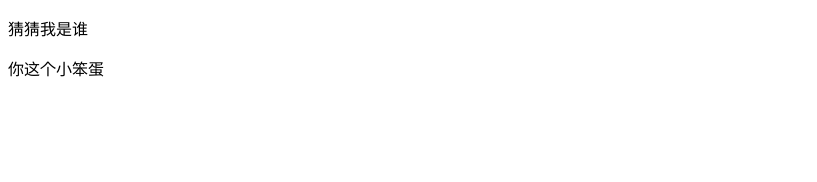
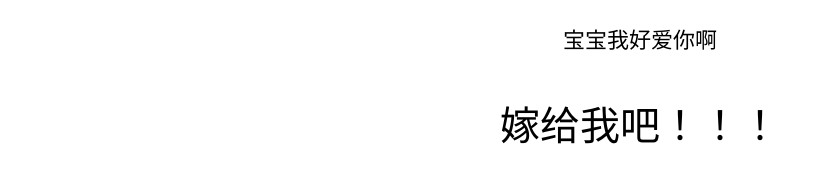
Before and after one commit to phonixH/lutingbaobao, a plain HTML site: page index.html in a window 1280 px wide. Shown: the whole page, without its empty margins (0-817 px from the left). Drawn offline with Linux system fonts and the light colour scheme.

Commit message:
second
second

```diff
--- a/index.html
+++ b/index.html
@@ -3,9 +3,19 @@
   <head>
     <meta charset="utf-8">
     <title></title>
+    <style media="screen">
+      .p1 {
+        text-align: center;
+        font-size: 22px;
+      }
+      .p2 {
+        text-align: center;
+        font-size: 40px;
+      }
+    </style>
   </head>
   <body>
-    <p>猜猜我是谁</p>
-    <p>你这个小笨蛋</p>
+    <p class="p1">宝宝我好爱你啊</p>
+    <p class="p2">嫁给我吧！！！</p>
   </body>
 </html>
```
